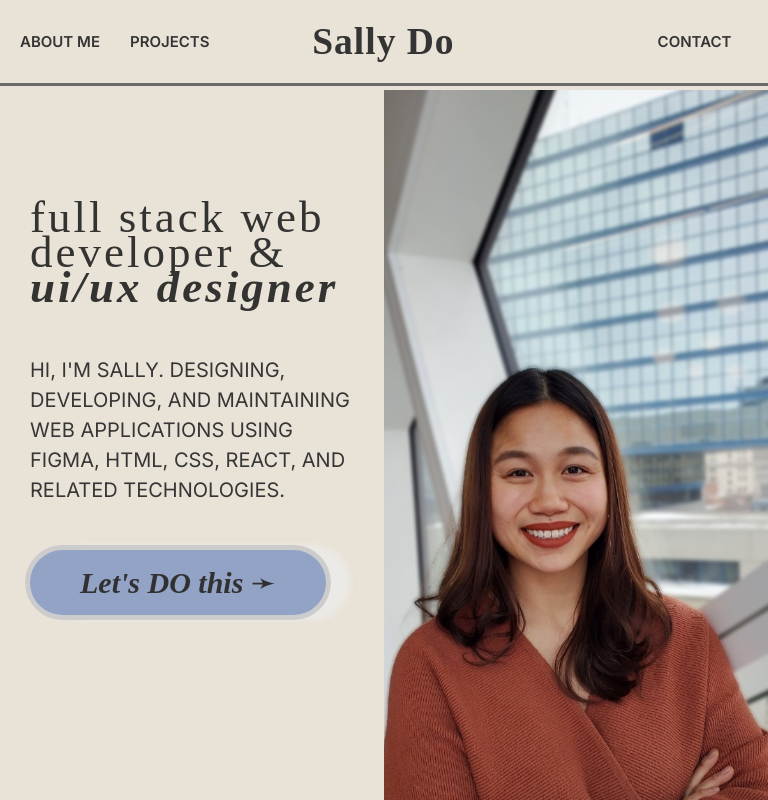
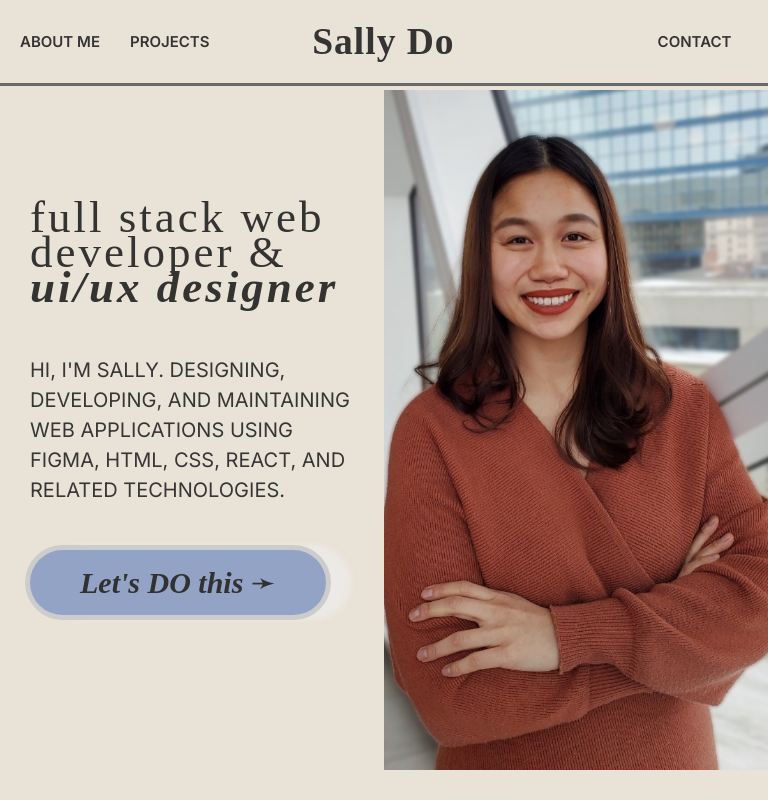
Before and after one commit to sallydough/sally-do-portfolio, a React (Vite) app: page / in a window 768 px wide. Built offline with nearby package versions, Linux system fonts and the light colour scheme; a web font is replaced by a local one.

Commit message:
fixed photo about position tablets

```diff
--- a/src/components/About/about.css
+++ b/src/components/About/about.css
@@ -99,9 +99,9 @@ margin-block-end: 0em;
 .about-picture {
   background-image: url("./sally-do-profile.jpg");
   background-size: 45rem;
-  background-position: center top;
+  background-position: center bottom;
   background-repeat: no-repeat;
-  height: 120vh;
+  /* height: 120vh; */
   width: 40.5vw;
   position: relative;
   top: -35%;
@@ -173,10 +173,13 @@ margin-block-end: 0em;
   .about-picture {
     background-image: url("./sally-do-profile.jpg");
     background-size: 43rem;
-    background-position: center top;
+    background-position: center bottom;
     background-repeat: no-repeat;
-    height: 120vh;
+    height: 85vh;
     width: 50vw;
+    position: relative;
+    top: -55%;
+  z-index: -200;
   }
 
   .about-picture-mobile {
@@ -230,9 +233,9 @@ margin-block-end: 0em;
   .about-picture {
     background-image: url("./sally-do-profile.jpg");
     background-size: 43rem;
-    background-position: center top;
+    background-position: center bottom;
     background-repeat: no-repeat;
-    height: 120vh;
+    height: 85vh;
     width: 48vw;
   }
 
@@ -241,7 +244,7 @@ margin-block-end: 0em;
   }
 }
 
-/* Phones - Landscape */
+/* Phones - Landscape
 @media only screen and (min-width: 481px) and (max-width: 767px) {
 
   .about {
@@ -312,7 +315,7 @@ margin-block-end: 0em;
 }
 
 /* Phones - Portrait */
-@media only screen and (max-width: 480px) {
+/* @media only screen and (max-width: 480px) {
   .about {
     flex-direction: row;
     width: 100vw;
@@ -377,4 +380,4 @@ margin-block-end: 0em;
   .about-picture{
     display: none;
   }
-}
+} */
```
